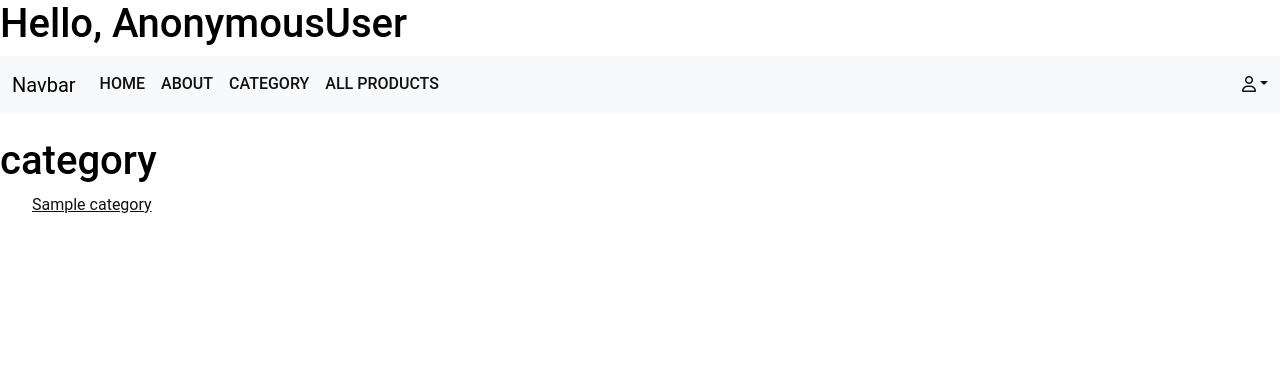
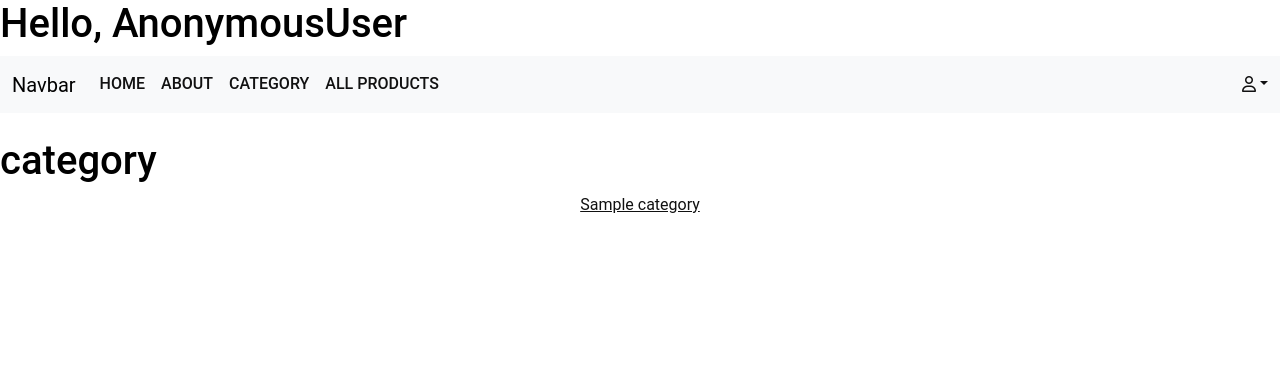
Before and after one commit to DemonMaike/dj_shop_the_withcer, a Django app: page /category in a window 1280 px wide. Shown: the top 373 px of the page. Run offline with Django 4.2, Linux system fonts and the light colour scheme; tables that the repository leaves empty hold one stand-in row (values such as "Sample post"); some libraries are stand-ins or nearby versions.

Commit message:
Delete one bug and added grid for category and all products

```diff
--- a/the_withcer_shop/app_shop/static/css/style.css
+++ b/the_withcer_shop/app_shop/static/css/style.css
@@ -18,9 +18,13 @@ img {
     height: auto;
 }
 
-li {
+ li {
     list-style-type: none;
 }
+
+ul {
+    padding-left: 0;
+  }
 
 a {
     color: #111;
--- a/the_withcer_shop/app_shop/views.py
+++ b/the_withcer_shop/app_shop/views.py
@@ -50,6 +50,7 @@ class ShopProducts(ListView):
     model = Product
     template_name = 'allproducts.html'
     context_object_name = 'product'
+    extra_context = {'title': 'All products'}
 
     def get_context_data(self, *args, **kwargs):
         context = super().get_context_data(**kwargs)
@@ -62,12 +63,10 @@ class ShowProduct(DetailView):
     pk_url_kwarg = 'cur_product'
     template_name = 'currentproduct.html'
     context_object_name = 'product'
-    extra_context = {'title': 'All products'} # Problem, don't show title on the page
 
     def get_context_data(self, *args, **kwargs):
         context = super().get_context_data(**kwargs)
         context['form_for_cart'] = CartAddProductForm()
-        context['title'] = 'All Products'
         return context
 
 class LoginUser(LoginView):
--- a/the_withcer_shop/templates/category.html
+++ b/the_withcer_shop/templates/category.html
@@ -1,14 +1,14 @@
 {% extends 'base.html' %}
 
 {% block content %}
-    <h1>{{ title }}</h1>
-    <ul>
-    {% for c in category %}
-        <a href="{{ c.get_absolute_url }}"><li>{{ c.name }}</li></a>
-    {% endfor %}
-    </ul>
-<br>
-
-
+<h1>{{ title }}</h1>
+<div class="container text-center">
+    <div class="row align-items-center">
+          {% for c in category %}
+            <div class="col"><a href="{{ c.get_absolute_url }}"><li>{{ c.name }}</li></a></div>
+          {% endfor %}
+    </div>
+</div>
+<br />
 
 {% endblock %}
```
Also changed, not shown: the_withcer_shop/templates/allproducts.html (+10 -10 lines).
